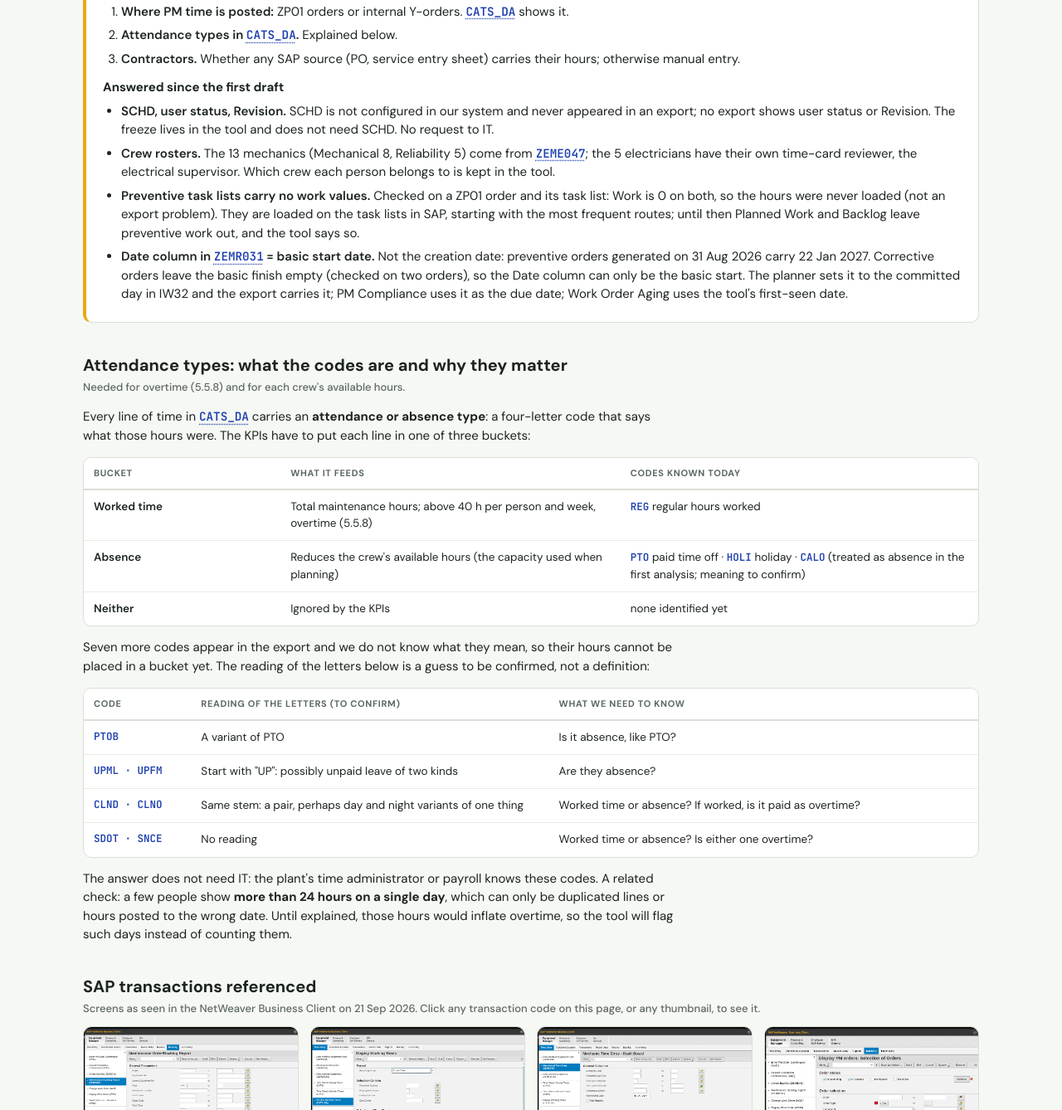
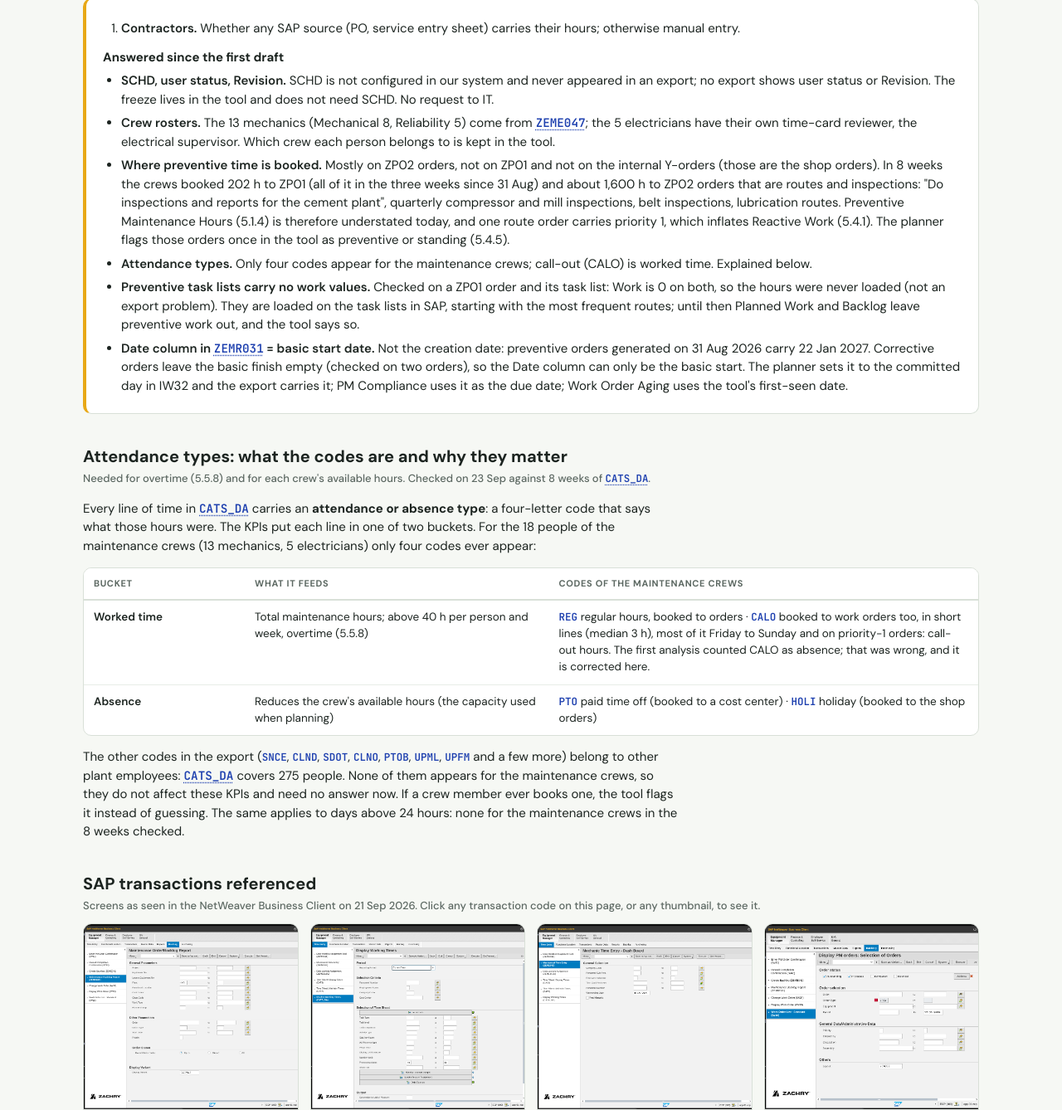
Before and after one commit to jacedeno/cmt1-kpi-readiness, a plain HTML site: page index.html in a window 1280 px wide. Shown: the part 4799-6137 px from the top of the page at 83% size. Drawn offline with Linux system fonts and the light colour scheme.

Commit message:
Front page: where preventive time is booked, CALO is call-out worked time

```diff
--- a/index.html
+++ b/index.html
@@ -263,7 +263,7 @@
       <tr class="grp"><td colspan="4">Headline · Planned vs reactive</td></tr>
       <tr><td class="code">5.4.1</td><td class="nm">Reactive Work</td><td>Hours per order · reactive flag (priority 1 today; outside the freeze once it exists)</td><td><span class="s ok">CATS_DA + ZEMR031 Priority</span> already computed: about <span class="num">28 %</span> over 8 weeks</td></tr>
       <tr><td class="code">5.3.1</td><td class="nm">Planned Work</td><td>Planned hours per order · total hours in the week</td><td><span class="s part">Estimated Hours</span> good on ZP02, 0 on ZP01 until task lists carry work values · <span class="s ok">CATS_DA</span></td></tr>
-      <tr><td class="code">5.1.4</td><td class="nm">Preventive Maintenance Hours</td><td>Actual hours on ZP01 orders / total</td><td><span class="s part">CATS_DA</span> shows 0–10 %; trace whether PM time is posted to internal Y-orders instead of the ZP01 order</td></tr>
+      <tr><td class="code">5.1.4</td><td class="nm">Preventive Maintenance Hours</td><td>Actual hours on ZP01 orders / total</td><td><span class="s part">CATS_DA</span> ZP01 gets 0–10 % of hours; most preventive work is booked to ZP02 route and inspection orders (about 1,600 h in 8 weeks) · <span class="s app">Preventive flag</span> set once by the planner on those orders</td></tr>
       <tr><td class="code">5.4.5</td><td class="nm">Standing Work Orders</td><td>Hours on standing orders (routes, "inspections and reports", Z3GA) / total</td><td><span class="s ok">ZEMR031 Order Type + CATS_DA</span> · <span class="s app">List of standing orders</span> flagged once by the planner</td></tr>
 
       <tr class="grp"><td colspan="4">Headline · Planning quality and backlog</td></tr>
@@ -272,8 +272,8 @@
       <tr><td class="code">5.4.6</td><td class="nm">Work Order Aging</td><td>Creation date per order</td><td><span class="s no">Creation date</span> not exported: the Date column is the basic start date, not the creation date (confirmed 23 Sep) · <span class="s app">First-seen date</span> kept by the tool from the first import</td></tr>
 
       <tr class="grp"><td colspan="4">Headline · Capacity and people</td></tr>
-      <tr><td class="code">5.5.8</td><td class="nm">Overtime Maintenance Hours</td><td>Hours per person and week · 40 h threshold (8 h/day)</td><td><span class="s ok">CATS_DA REG</span> there is no "OT" attendance type; it is computed. Mechanics booked <span class="num">40.7–64.1 h</span> last week. <span class="s part">Verify</span> seven attendance codes and a few days above 24 h (see <a href="#attendance">attendance types</a> below)</td></tr>
-      <tr><td class="code">—</td><td class="nm">Available hours per crew (denominator)</td><td>Crew roster · PTO / holidays per person</td><td><span class="s ok">CATS_DA</span> PTO, HOLI, CALO per person and day (PTOB and six other codes to confirm, see below) · <span class="s app">Crew of each person</span> CATS covers 275 people plant-wide; Corrective / Reliability / Electrical does not exist in SAP</td></tr>
+      <tr><td class="code">5.5.8</td><td class="nm">Overtime Maintenance Hours</td><td>Hours per person and week · 40 h threshold (8 h/day)</td><td><span class="s ok">CATS_DA REG</span> there is no "OT" attendance type; it is computed. Mechanics booked <span class="num">40.7–64.1 h</span> last week. Call-out hours (<span class="code">CALO</span>) count as worked time (see <a href="#attendance">attendance types</a> below)</td></tr>
+      <tr><td class="code">—</td><td class="nm">Available hours per crew (denominator)</td><td>Crew roster · PTO / holidays per person</td><td><span class="s ok">CATS_DA</span> PTO and HOLI per person and day · <span class="s app">Crew of each person</span> CATS covers 275 people plant-wide; Corrective / Reliability / Electrical does not exist in SAP</td></tr>
       <tr><td class="code">5.5.72</td><td class="nm">Contractor Hours</td><td>Contractor hours (Turkey, OCC)</td><td><span class="s no">Not in CATS</span> · <span class="s app">Entered by the planner</span> or from invoices later</td></tr>
 
       <tr class="grp"><td colspan="4">Supporting measures (no SMRP code)</td></tr>
@@ -285,48 +285,35 @@
   </table>
   </div>
 
-  <h2>To verify in SAP <small>Three open questions. Five more were answered after the first draft (at the end of this list).</small></h2>
+  <h2>To verify in SAP <small>One open question. Seven more were answered after the first draft (at the end of this list).</small></h2>
   <div class="checklist">
     <ol>
-      <li><b>Where PM time is posted:</b> ZP01 orders or internal Y-orders. CATS_DA shows it.</li>
-      <li id="attendance"><b>Attendance types in CATS_DA.</b> Explained below.</li>
       <li><b>Contractors.</b> Whether any SAP source (PO, service entry sheet) carries their hours; otherwise manual entry.</li>
-
     </ol>
     <p style="margin:12px 0 6px"><b>Answered since the first draft</b></p>
     <ul style="margin:0;padding-left:22px">
       <li><b>SCHD, user status, Revision.</b> SCHD is not configured in our system and never appeared in an export; no export shows user status or Revision. The freeze lives in the tool and does not need SCHD. No request to IT.</li>
       <li><b>Crew rosters.</b> The 13 mechanics (Mechanical 8, Reliability 5) come from ZEME047; the 5 electricians have their own time-card reviewer, the electrical supervisor. Which crew each person belongs to is kept in the tool.</li>
+      <li><b>Where preventive time is booked.</b> Mostly on ZP02 orders, not on ZP01 and not on the internal Y-orders (those are the shop orders). In 8 weeks the crews booked 202 h to ZP01 (all of it in the three weeks since 31 Aug) and about 1,600 h to ZP02 orders that are routes and inspections: "Do inspections and reports for the cement plant", quarterly compressor and mill inspections, belt inspections, lubrication routes. Preventive Maintenance Hours (5.1.4) is therefore understated today, and one route order carries priority 1, which inflates Reactive Work (5.4.1). The planner flags those orders once in the tool as preventive or standing (5.4.5).</li>
+      <li><b>Attendance types.</b> Only four codes appear for the maintenance crews; call-out (CALO) is worked time. Explained below.</li>
       <li><b>Preventive task lists carry no work values.</b> Checked on a ZP01 order and its task list: Work is 0 on both, so the hours were never loaded (not an export problem). They are loaded on the task lists in SAP, starting with the most frequent routes; until then Planned Work and Backlog leave preventive work out, and the tool says so.</li>
       <li><b>Date column in ZEMR031 = basic start date.</b> Not the creation date: preventive orders generated on 31 Aug 2026 carry 22 Jan 2027. Corrective orders leave the basic finish empty (checked on two orders), so the Date column can only be the basic start. The planner sets it to the committed day in IW32 and the export carries it; PM Compliance uses it as the due date; Work Order Aging uses the tool's first-seen date.</li>
     </ul>
   </div>
 
-  <h2>Attendance types: what the codes are and why they matter <small>Needed for overtime (5.5.8) and for each crew's available hours.</small></h2>
-  <p>Every line of time in CATS_DA carries an <b>attendance or absence type</b>: a four-letter code that says what those hours were. The KPIs have to put each line in one of three buckets:</p>
+  <h2 id="attendance">Attendance types: what the codes are and why they matter <small>Needed for overtime (5.5.8) and for each crew's available hours. Checked on 23 Sep against 8 weeks of CATS_DA.</small></h2>
+  <p>Every line of time in CATS_DA carries an <b>attendance or absence type</b>: a four-letter code that says what those hours were. The KPIs put each line in one of two buckets. For the 18 people of the maintenance crews (13 mechanics, 5 electricians) only four codes ever appear:</p>
   <div class="tablewrap">
   <table>
-    <thead><tr><th style="width:22%">Bucket</th><th style="width:38%">What it feeds</th><th>Codes known today</th></tr></thead>
+    <thead><tr><th style="width:18%">Bucket</th><th style="width:34%">What it feeds</th><th>Codes of the maintenance crews</th></tr></thead>
     <tbody>
-      <tr><td class="nm">Worked time</td><td>Total maintenance hours; above 40 h per person and week, overtime (5.5.8)</td><td><span class="code">REG</span> regular hours worked</td></tr>
-      <tr><td class="nm">Absence</td><td>Reduces the crew's available hours (the capacity used when planning)</td><td><span class="code">PTO</span> paid time off · <span class="code">HOLI</span> holiday · <span class="code">CALO</span> (treated as absence in the first analysis; meaning to confirm)</td></tr>
-      <tr><td class="nm">Neither</td><td>Ignored by the KPIs</td><td>none identified yet</td></tr>
+      <tr><td class="nm">Worked time</td><td>Total maintenance hours; above 40 h per person and week, overtime (5.5.8)</td><td><span class="code">REG</span> regular hours, booked to orders · <span class="code">CALO</span> booked to work orders too, in short lines (median 3 h), most of it Friday to Sunday and on priority-1 orders: call-out hours. The first analysis counted CALO as absence; that was wrong, and it is corrected here.</td></tr>
+      <tr><td class="nm">Absence</td><td>Reduces the crew's available hours (the capacity used when planning)</td><td><span class="code">PTO</span> paid time off (booked to a cost center) · <span class="code">HOLI</span> holiday (booked to the shop orders)</td></tr>
     </tbody>
   </table>
   </div>
-  <p style="margin-top:14px">Seven more codes appear in the export and we do not know what they mean, so their hours cannot be placed in a bucket yet. The reading of the letters below is a guess to be confirmed, not a definition:</p>
-  <div class="tablewrap">
-  <table>
-    <thead><tr><th style="width:12%">Code</th><th style="width:40%">Reading of the letters (to confirm)</th><th>What we need to know</th></tr></thead>
-    <tbody>
-      <tr><td class="code">PTOB</td><td>A variant of PTO</td><td>Is it absence, like PTO?</td></tr>
-      <tr><td class="code">UPML · UPFM</td><td>Start with "UP": possibly unpaid leave of two kinds</td><td>Are they absence?</td></tr>
-      <tr><td class="code">CLND · CLNO</td><td>Same stem: a pair, perhaps day and night variants of one thing</td><td>Worked time or absence? If worked, is it paid as overtime?</td></tr>
-      <tr><td class="code">SDOT · SNCE</td><td>No reading</td><td>Worked time or absence? Is either one overtime?</td></tr>
-    </tbody>
-  </table>
-  </div>
-  <p style="margin-top:14px">The answer does not need IT: the plant's time administrator or payroll knows these codes. A related check: a few people show <b>more than 24 hours on a single day</b>, which can only be duplicated lines or hours posted to the wrong date. Until explained, those hours would inflate overtime, so the tool will flag such days instead of counting them.</p>
+  <p style="margin-top:14px">The other codes in the export (<span class="code">SNCE</span>, <span class="code">CLND</span>, <span class="code">SDOT</span>, <span class="code">CLNO</span>, <span class="code">PTOB</span>, <span class="code">UPML</span>, <span class="code">UPFM</span> and a few more) belong to other plant employees: CATS_DA covers 275 people. None of them appears for the maintenance crews, so they do not affect these KPIs and need no answer now. If a crew member ever books one, the tool flags it instead of guessing. The same applies to days above 24 hours: none for the maintenance crews in the 8 weeks checked.</p>
+
 
   <h2 id="transactions">SAP transactions referenced <small>Screens as seen in the NetWeaver Business Client on 21 Sep 2026. Click any transaction code on this page, or any thumbnail, to see it.</small></h2>
   <div class="gallery" id="gallery"></div>
```
Also changed, not shown: configuration.html (+2 -2 lines), src/configuration-fragment.html (+2 -2 lines), src/kpi-data-readiness.html (+13 -26 lines).
